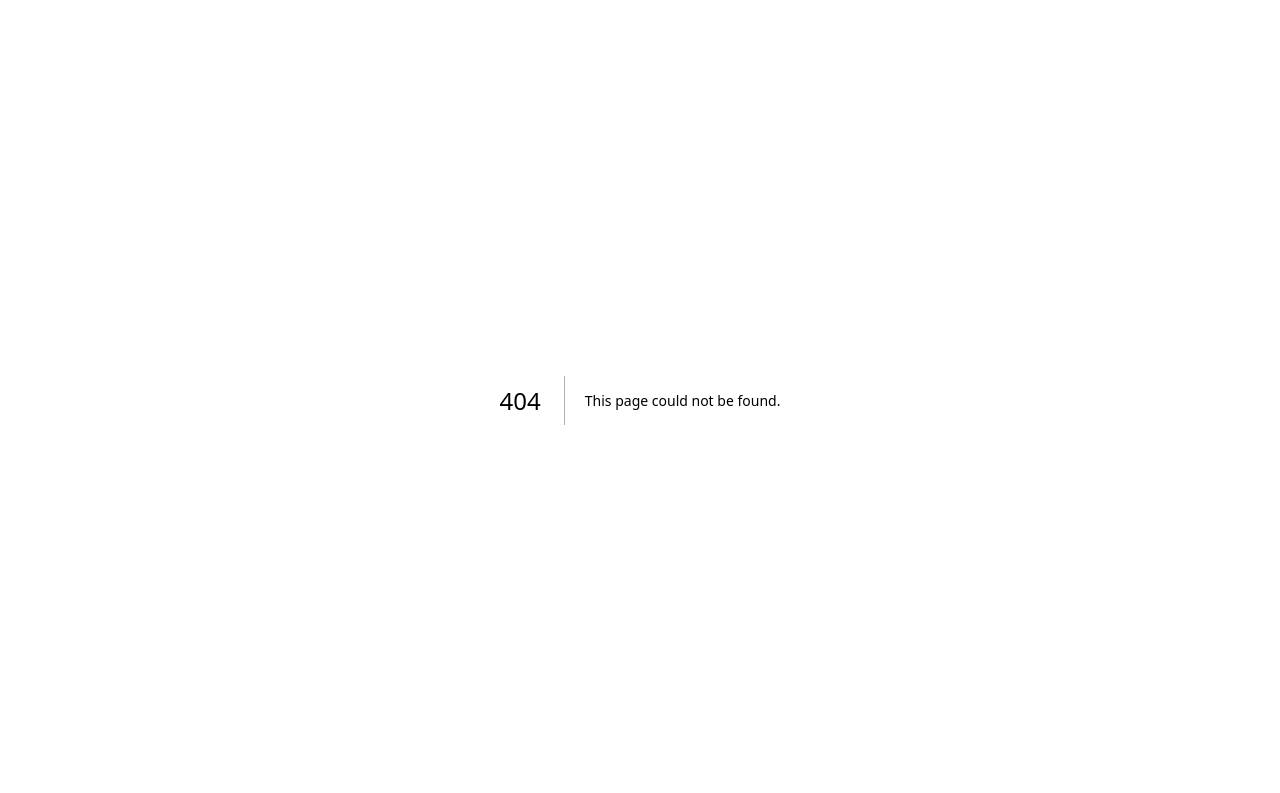
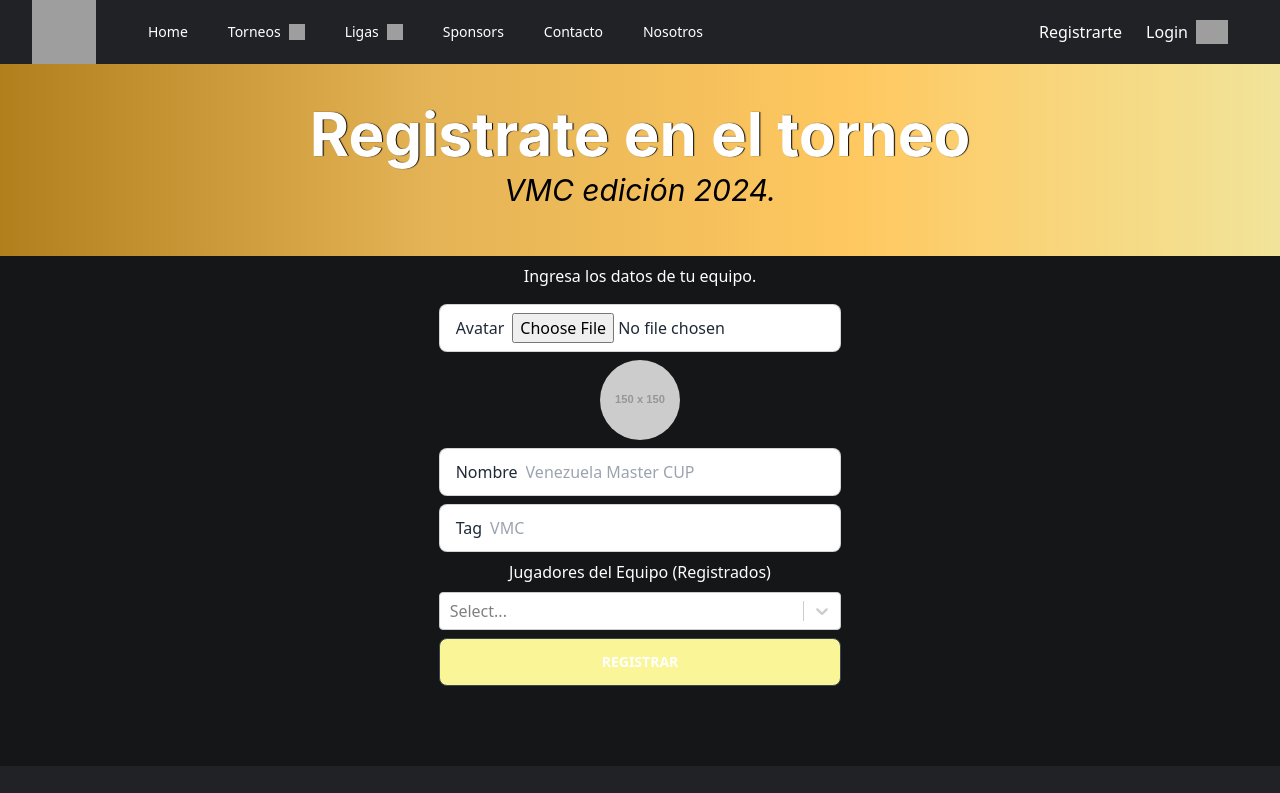
Before and after one commit to YotoCoder/front, a Next.js app: page /registro-torneo-2024 in a window 1280 px wide. Before the commit this address had no page. Shown: the top 793 px of the page. Built offline with nearby package versions, Linux system fonts and the light colour scheme; grey boxes are pictures that could not be loaded.

Commit message:
formulario 75%

```diff
--- a/package.json
+++ b/package.json
@@ -29,6 +29,7 @@
     "react-hot-toast": "^2.4.0",
     "react-icons": "^4.6.0",
     "react-loader-spinner": "^5.3.4",
+    "react-select": "^5.8.0",
     "react-tournament-bracket": "^0.2.4",
     "react-world-flags": "^1.5.1"
   },
--- /dev/null
+++ b/pages/registro-torneo-2024.js
@@ -0,0 +1,146 @@
+import React, { useEffect, useState } from "react";
+import dynamic from "next/dynamic";
+import { Suspense } from "react";
+import Cargador from "./components/Cargador";
+import Select from "react-select";
+
+const Nav = dynamic(() => import("./components/Nav"), {
+  suspense: true,
+});
+
+const Head = dynamic(() => import("next/head"), {
+  suspense: true,
+});
+
+const Footer = dynamic(() => import("./components/Footer"), {
+  suspense: true,
+});
+
+const Titulo = dynamic(() => import("./components/Titulo"), {
+  suspense: true,
+});
+
+const RegistroTorneo = () => {
+  const [avatar, setAvatar] = useState("");
+  const [nombre, setNombre] = useState("");
+  const [tag, setTag] = useState("");
+  const [jugadores, setJugadores] = useState([]);
+
+  const onSubmit = (e) => {
+    e.preventDefault();
+    const data = new FormData();
+    data.append("avatar", avatar);
+    data.append("nombre", nombre);
+    data.append("tag", tag);
+    data.append("jugadores", jugadores);
+
+    fetch("http://localhost:3000/api/registro-torneo", {
+      method: "POST",
+      body: data,
+    })
+      .then((res) => res.json())
+      .then((data) => {
+        console.log(data);
+      })
+      .catch((err) => console.log(err));
+  };
+
+  const options = [
+    { value: "2", label: "Tacozor" },
+    { value: "44", label: "Yotico" },
+    { value: "55", label: "Gaa" },
+  ];
+  return (
+    <Suspense fallback={<Cargador />}>
+      <Head>
+        <title>VMC | Torneo Dota 2 2024</title>
+        <meta lang="es" />
+        <meta
+          property="og:title"
+          content="Venezuela Master CUP DOTA 2 | Registro Torneo 2024"
+          key="title"
+        />
+        <meta
+          name="description"
+          content="Registro de torneo online Dota 2 Venezuela."
+          key="desc"
+        />
+        <meta property="og:image" content="../images/escudo.png" />
+        <meta name="viewport" content="initial-scale=1.0, width=device-width" />
+        <link rel="icon" href="../images/escudo.png" />
+      </Head>
+      <div>
+        <div className="sticky top-0 z-50 w-full">
+          <Nav />
+        </div>
+        <Titulo
+          primary={"Registrate en el torneo"}
+          secondary={"VMC edición 2024."}
+        />
+        <p className="text-center text-white">
+          Ingresa los datos de tu equipo.
+        </p>
+        <div className="flex items-center justify-center">
+          <form className="flex items-center justify-center pt-4 flex-col gap-2 px-8">
+            <label className="input input-bordered flex items-center gap-2 w-full">
+              Avatar
+              <input
+                type="file"
+                className="grow"
+                onChange={(e) => setAvatar(e.target.files[0])}
+                accept="image/*"
+              />
+            </label>
+            <img
+              src={
+                avatar
+                  ? URL.createObjectURL(avatar)
+                  : "https://via.placeholder.com/150"
+              }
+              alt="Avatar"
+              className="w-20 h-20 rounded-full object-cover"
+            />
+
+            <label className="input input-bordered flex items-center gap-2 w-full ">
+              Nombre
+              <input
+                type="text"
+                className="grow"
+                placeholder="Venezuela Master CUP"
+                onChange={(e) => setNombre(e.target.value)}
+              />
+            </label>
+
+            <label className="input input-bordered flex items-center gap-2 w-full">
+              Tag
+              <input
+                type="text"
+                className="grow"
+                placeholder="VMC"
+                onChange={(e) => setTag(e.target.value)}
+              />
+            </label>
+            <label className="text-white">
+              Jugadores del Equipo (Registrados)
+            </label>
+            <Select
+              options={options}
+              isMulti
+              className="basic-multi-select w-full"
+              classNamePrefix="select"
+              onChange={(e) => setJugadores(e)}
+            />
+
+            <button className="btn bg-[#FAF597] w-full" onClick={onSubmit}>
+              Registrar
+            </button>
+          </form>
+        </div>
+        <Footer />
+      </div>
+      <Footer />
+    </Suspense>
+  );
+};
+
+export default RegistroTorneo;
```
Also changed, not shown: public/images/escudo.png, 1 other file (tests, documents, lock files or other folders).
